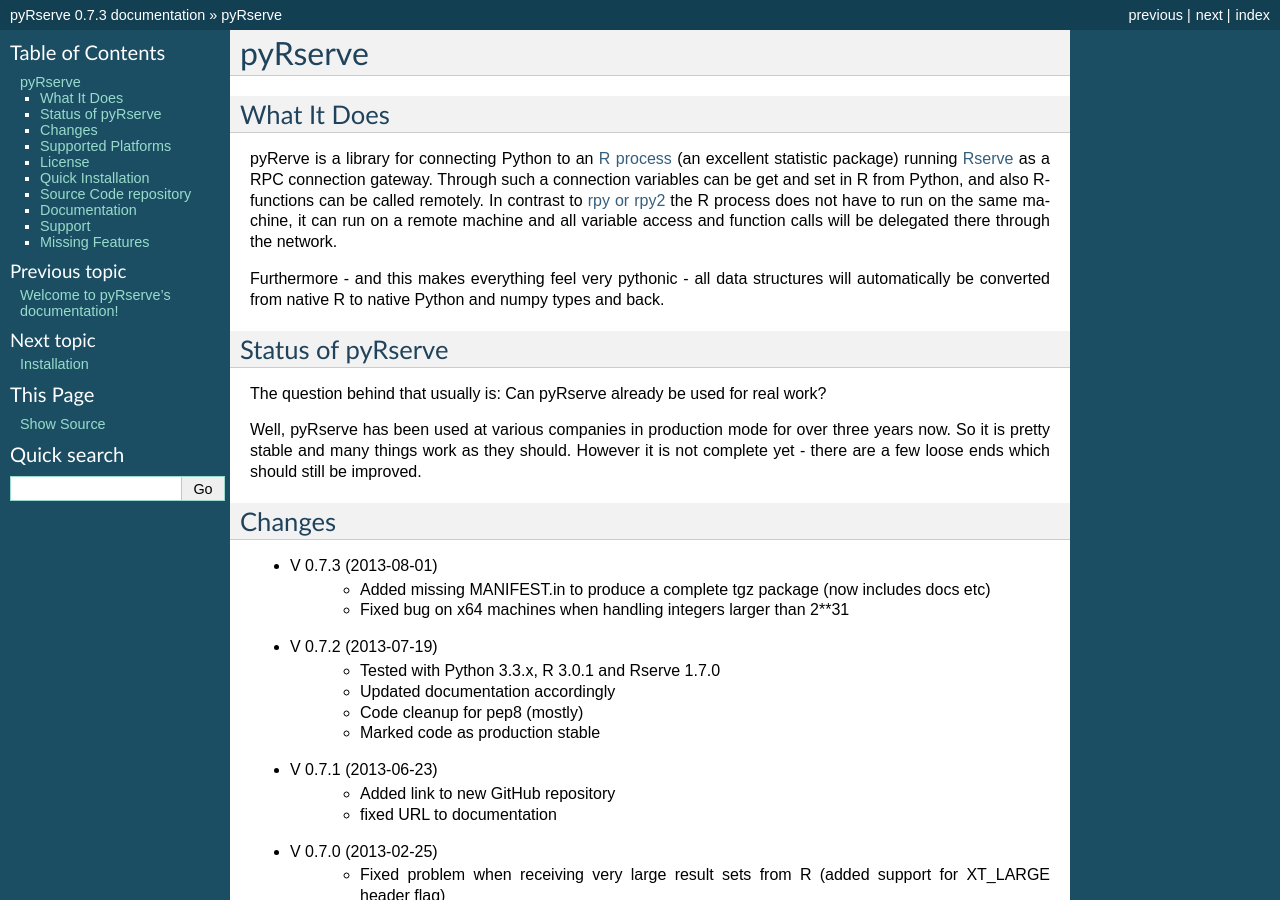
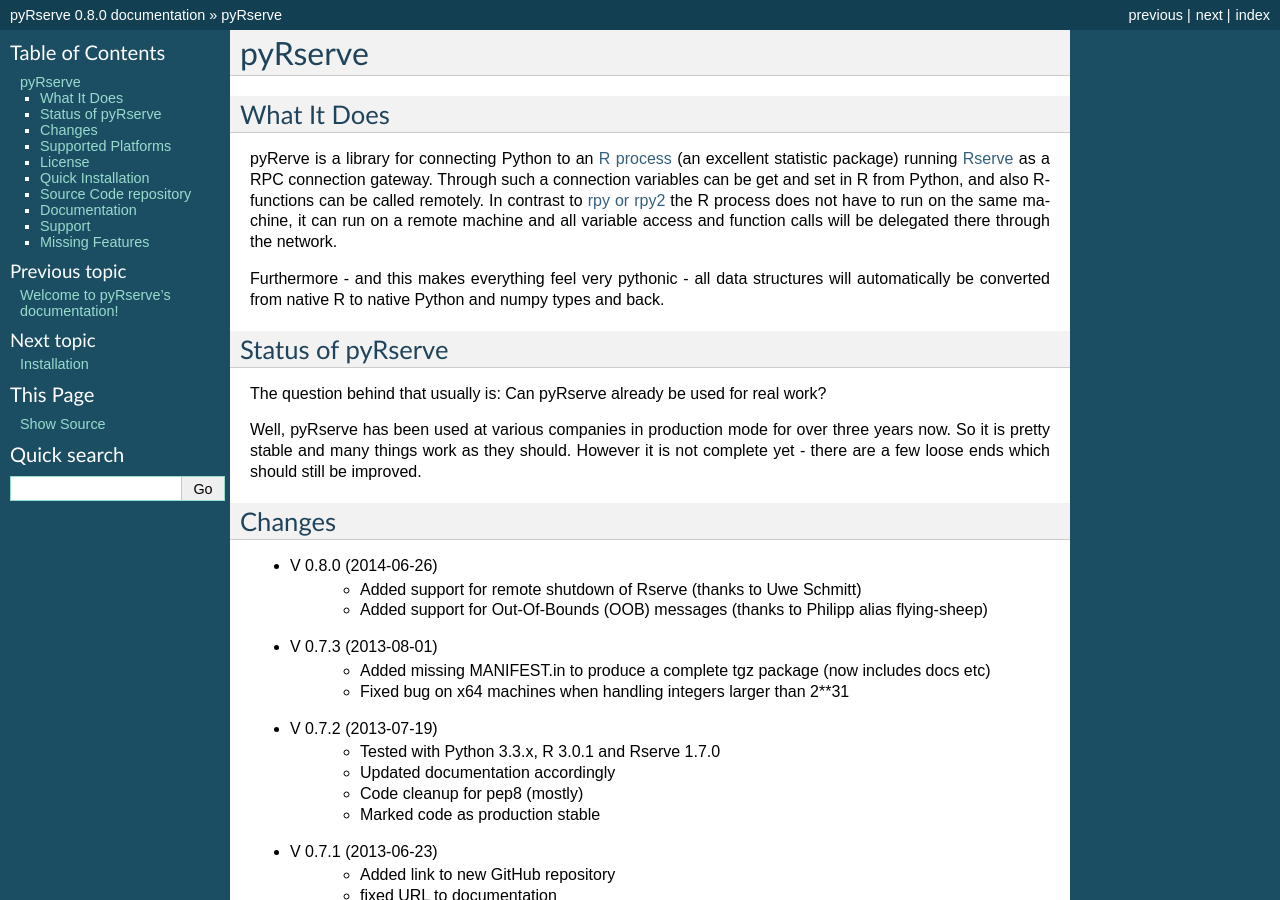
Before and after one commit to ralhei/pyRserve, a Sphinx documentation site: the page built from doc/intro.rst, in a window 1280 px wide and 900 px high. Built offline with Sphinx 7.4.7, drawn with Linux system fonts in a browser that asks for light colours; the version number is read from the project's files by our own code; some of the changed text lies outside the part shown.

```diff
--- a/doc/intro.rst
+++ b/doc/intro.rst
@@ -25,6 +25,10 @@ be improved.
 
 Changes
 ----------------
+* V 0.8.0 (2014-06-26)
+    * Added support for remote shutdown of Rserve (thanks to Uwe Schmitt)
+    * Added support for Out-Of-Bounds (OOB) messages (thanks to Philipp alias flying-sheep)
+
 * V 0.7.3 (2013-08-01)
     * Added missing MANIFEST.in to produce a complete tgz package (now includes docs etc)
     * Fixed bug on x64 machines when handling integers larger than 2**31
--- a/pyRserve/version.py
+++ b/pyRserve/version.py
@@ -1 +1 @@
-__version__ = '0.7.3'
+__version__ = '0.8.0'
```
Also changed, not shown: 1 other file.
